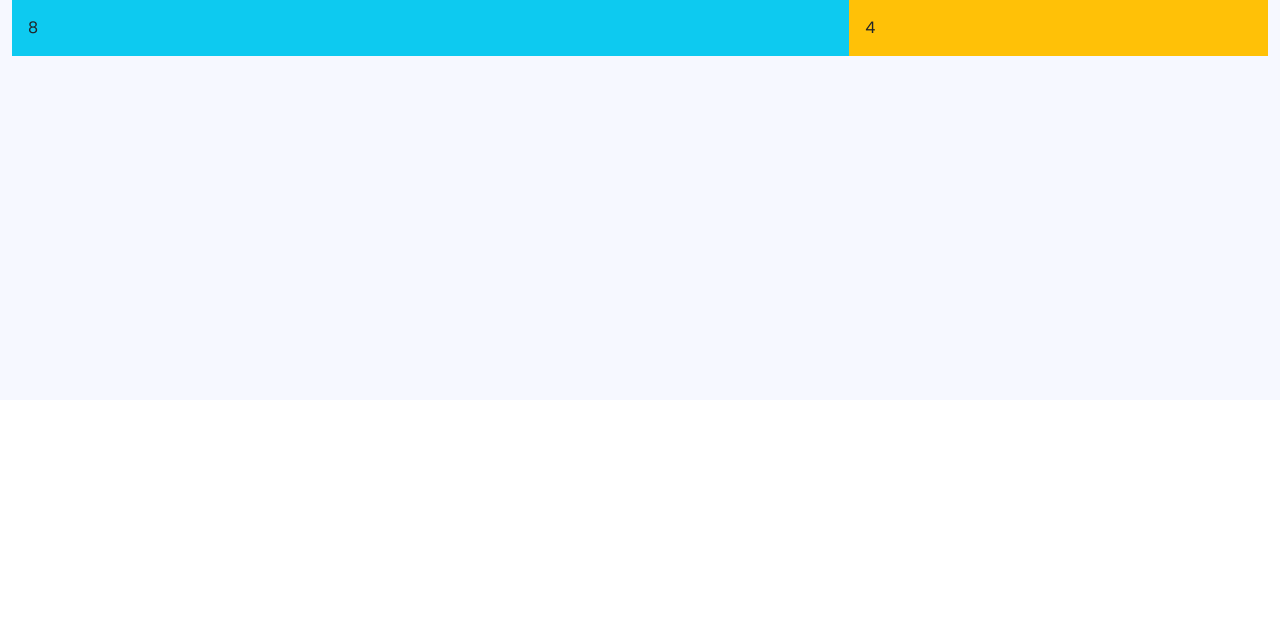
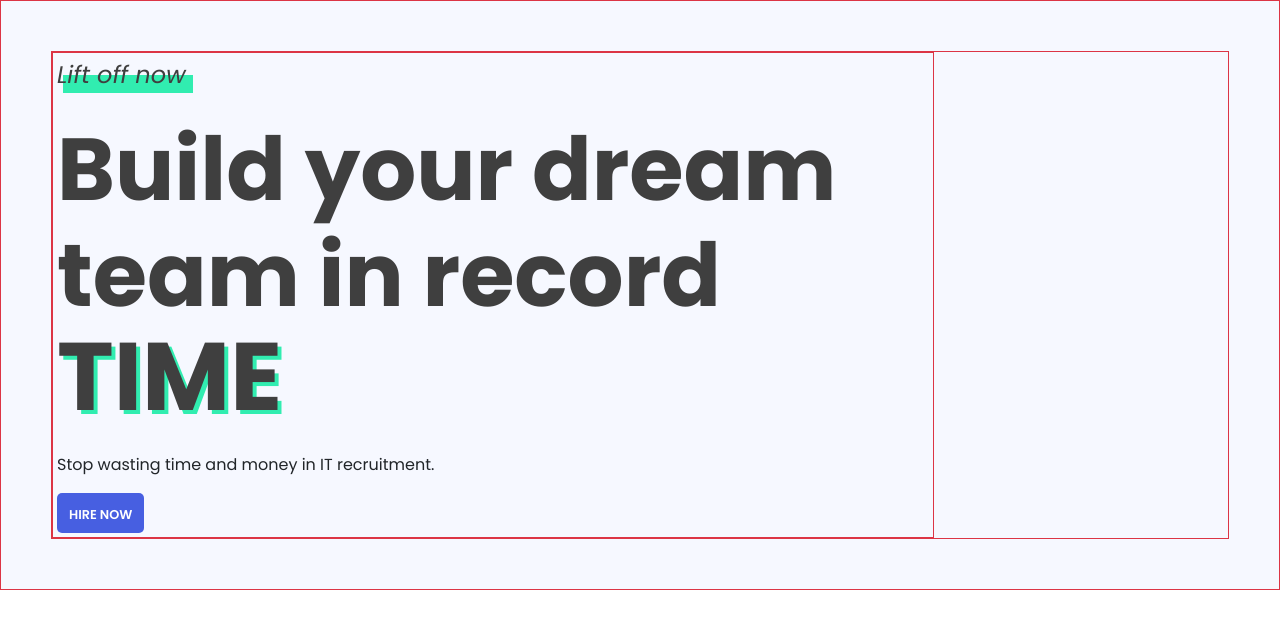
Before and after one commit to MicaAbi/rev-house-landing-page, a PHP site: page / in a window 1280 px wide. Shown: the part 66-695 px from the top of the page. Run offline with PHP 8.4, Linux system fonts and the light colour scheme.

Commit message:
Hero section added

```diff
--- a/index.html
+++ b/index.html
@@ -25,7 +25,7 @@
         <nav class="navbar navbar-expand-lg bg-white p-9">
             <div class="container-fluid">
                 <a class="navbar-brand" href="#"><span id="rev-logo">REV</span><span id="house-logo">HOUSE</span></a>
-                <button id="navbar-button" class="navbar-toggler" type="button" data-bs-toggle="collapse"
+                <button class="navbar-toggler" type="button" data-bs-toggle="collapse"
                     data-bs-target="#navbarSupportedContent" aria-controls="navbarSupportedContent"
                     aria-expanded="false" aria-label="Toggle navigation">
                     <span class="navbar-toggler-icon"></span>
@@ -49,9 +49,31 @@
 
     <!-- MAIN CONTENT -->
     <main>
-        <section class="container-fluid d-flex">
-            <div class="col-sm-8 bg-info p-3">8</div>
-            <div class="col-sm-4 bg-warning p-3">4</div>
+        <section class="container-fluid border border-danger" id="hero-container">
+            <!-- <div class="hero-img-wrapper position-relative">
+                <img class="img-hero position-absolute" src="./images/spacecraft.png" alt="spacecraft">
+            </div> -->
+            <div class="home-hero d-flex border border-danger">
+                <div class="col-9 border border-danger p-1">
+                    <div class="top-title-and-underline-wrapper">
+                        <div class="top-title-wrapper position-relative">
+                            <div class="top-title-shadow position-absolute"></div>
+                            <p class="text-hero fst-italic fs-4 position-absolute">Lift off now</p>
+                        </div>
+                    </div>
+                    <h2 class="text-hero fw-bold m-0">Build your dream team in record</h2>
+                    <div class="time-wrapper">
+                        <div class="time-container position-relative">
+                            <h1 class="text-hero shadow-text-hero fw-bold lh-1 position-absolute">TIME</h1>
+                            <h1 class="text-hero fw-bold lh-1 position-absolute">TIME</h1>
+                        </div>
+                    </div>
+                    <p class="mt-4 fs-6">Stop wasting time and money in IT recruitment.</p>
+                    <button class="hero-button">Hire Now</button>
+                </div>
+                <!-- <div class="hero-img-container col-3 border border-danger">
+                </div> -->
+            </div>
         </section>
     </main>
 
--- a/style.css
+++ b/style.css
@@ -4,11 +4,6 @@ font-family: 'Poppins', sans-serif; */
 
 body {
     font-family: 'Poppins', sans-serif;
-}
-
-main {
-    background-color: #F6F8FF;
-    height: 50vh;
 }
 
 /* ========== LOGO ========== */
@@ -25,8 +20,131 @@ main {
     font-size: 1.6rem;
 }
 
-/* ========== NAV BAR ========== */
+/* ========== MAIN ========== */
 
-#navbar-button {
-    color: #475FE1;
+/* ========== SECTION: HERO ========== */
+
+#hero-container {
+    background-color: #F6F8FF;
+    padding: 14px;
 }
+
+.home-hero {
+    z-index: 0;
+}
+
+.top-title-and-underline-wrapper {
+    height: 60px;
+}
+
+.top-title-shadow {
+    background-color: #31EDB0;
+    width: 130px;
+    height: 18px;
+    left: 6px;
+    top: 18px;
+}
+
+.text-hero{
+    color: #3F3F3F;
+}
+
+h2.text-hero {
+    font-size: calc(1.6rem + 2vw);
+}
+
+.time-wrapper {
+    width: 100%;
+    height: 60px;
+}
+
+h1.text-hero {
+    font-size: 3.5rem;
+}
+
+h1.shadow-text-hero  {
+    color: #31EDB0;
+    top: 4px;
+    left: 4px;
+}
+
+.hero-button {
+    background-color: #475FE1;
+    color: #FFFFFF;
+    text-transform: uppercase;
+    font-weight: 600;
+    font-size: 0.8rem;
+    height: 40px;
+    border: 0px;
+    border-radius: 5px;
+    padding: 12px;
+    padding-bottom: 14px;
+    margin: 0px;
+}
+
+button.hero-button:hover {
+    background-color: #4d38c6;
+    transition: 300ms;
+}
+
+/* .hero-img-wrapper {
+    z-index: 1;
+    width: 100%;
+    overflow: hidden;
+    object-fit: fill;
+}
+
+.img-hero {
+    top: 50%;
+    right: -80px;
+    width: 60vw;
+    max-width: 300px;
+    transform: rotate(22deg);
+} */
+
+
+/* ========== MEDIA QUERIES PANTALLA MD ========== */
+
+/* ========== SECTION: HERO ========== */
+
+@media (min-width:650px) {
+    #hero-container {
+        background-color: #F6F8FF;
+        padding: 40px;
+    }
+
+    h2.text-hero {
+        font-size: 3.5rem;
+    }
+
+    h1.text-hero {
+        font-size: 4.5rem;
+    }
+
+    .time-wrapper {
+        height: 80px;
+    }
+}
+
+/* ========== MEDIA QUERIES PANTALLA LG ========== */
+
+/* ========== SECTION: HERO ========== */
+
+@media (min-width:970px) {
+    #hero-container {
+        background-color: #F6F8FF;
+        padding: 50px;
+    }
+
+    h2.text-hero {
+        font-size: 5.5rem;
+    }
+
+    h1.text-hero {
+        font-size: 6rem;
+    }
+
+    .time-wrapper {
+        height: 100px;
+    }
+}
```
Also changed, not shown: images/spacecraft.png (added).
